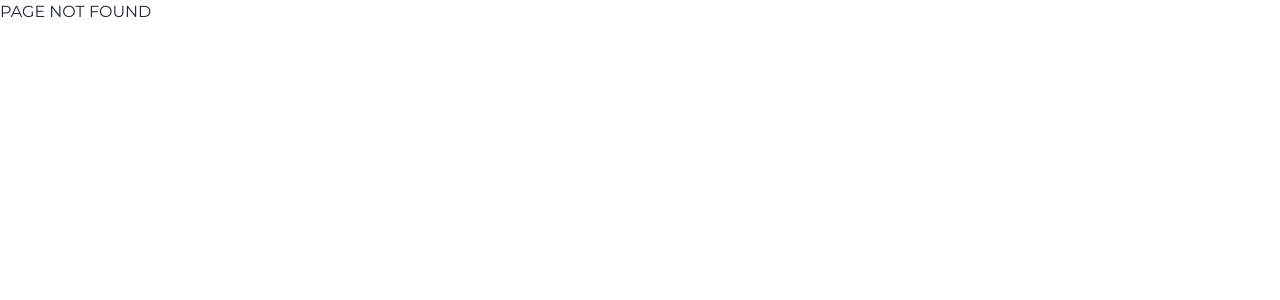
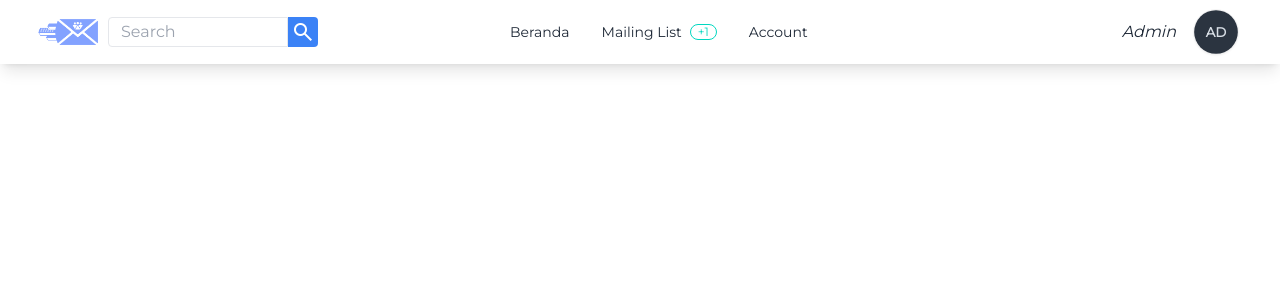
Before and after one commit to Project-Digital-Citizen/Front-End, a React (Vite) app: page /berandaadm in a window 1280 px wide. Before the commit this address had no page. Shown: the top 300 px of the page. Built offline with nearby package versions, Linux system fonts and the light colour scheme.

Commit message:
add  pages admin

```diff
--- a/src/App.jsx
+++ b/src/App.jsx
@@ -8,12 +8,14 @@ import Register from "./pages/Register";
 import PageNotFound from "./pages/PageNotFound";
 import Login from "./pages/Login";
 import Profile from "./pages/Profile";
+import BerandaADM from "./pages/Admin/BerandaADM";
 
 const App = () => {
   return (
     <Router>
       <Routes>
         <Route path="/" element={<Hero />} />
+        <Route path="/berandaadm" element={<BerandaADM />} />
         <Route path="/register" element={<Register />} />
         <Route path="/login" element={<Login />} />
         <Route path="/profile" element={<Profile />} />
--- /dev/null
+++ b/src/components/NavbarADM.jsx
@@ -0,0 +1,170 @@
+import { useNavigate } from "react-router-dom";
+import logoDigzen from "../assets/images/logo_3.png";
+
+const NavbarADM = () => {
+  const navigate = useNavigate();
+  return (
+    <>
+      <div className="flex h-[4rem] justify-between bg-white items-center shadow-lg z-50 sticky top-0">
+        <div className="">
+          <div className="md:hidden">
+            <h2 className="w-[58px] md:hidden"></h2>
+          </div>
+          {/*  */}
+          <div
+            className="-ml-6 gap-2 md:flex pl-9 w-auto md:ml-0 cursor-pointer"
+            onClick={() => navigate("/")}
+          >
+            <img src={logoDigzen} alt="" className="h-9" />
+            <div className="hidden md:flex md:w-[100px] items-center">
+              <input
+                type="text"
+                placeholder="Search"
+                className="border w-[180px] p-[2px] pl-3 rounded-l"
+              />
+              <button className="flex bg-blue-500 text-white p-[3px] rounded-r">
+                <span className="material-symbols-outlined">search</span>
+              </button>
+            </div>
+          </div>
+        </div>
+        <div
+          className="flex cursor-pointer md:hidden "
+          onClick={() => navigate("/")}
+        >
+          <div className="flex items-center">
+            <input
+              type="text"
+              placeholder="Search"
+              className="border w-[180px] p-[2px] pl-3 rounded-l"
+            />
+            <button className="flex bg-blue-500 text-white p-[3px] rounded-r">
+              <span className="material-symbols-outlined">search</span>
+            </button>
+          </div>
+        </div>
+        <div className="hidden md:block">
+          <ul className="menu menu-horizontal">
+            <li>
+              <a onClick={() => navigate("/")}>Beranda</a>
+            </li>
+            <li>
+              <a onClick={() => navigate("/")}>
+                Mailing List{" "}
+                <div className="badge badge-sm badge-accent badge-outline">
+                  +1
+                </div>
+              </a>
+            </li>
+            <li>
+              <a onClick={() => navigate("/")}>Account</a>
+            </li>
+          </ul>
+        </div>
+        {/*  */}
+        <div className="dropdown dropdown-end hidden md:block pr-9">
+          <i className="px-3">Admin</i>
+          <label tabIndex={0} className="">
+            <div className="avatar placeholder btn btn-circle m-1">
+              <div className=" bg-neutral text-neutral-content rounded-full w-12">
+                <span>AD</span>
+              </div>
+            </div>
+          </label>
+          <ul
+            tabIndex={0}
+            className="dropdown-content z-[1] menu p-2 shadow bg-base-100 rounded-box w-52"
+          >
+            <li>
+              <a
+                className="justify-between"
+                onClick={() => navigate("/profile")}
+              >
+                Profile
+              </a>
+            </li>
+            <li>
+              <a onClick={() => navigate("/login")}>Logout</a>
+            </li>
+          </ul>
+        </div>{" "}
+        <div className=" md:hidden">
+          <div className=" drawer drawer-end md:hidden">
+            <input id="my-drawer" type="checkbox" className="drawer-toggle" />
+            <div className=" drawer-content ">
+              {/* Page content here */}
+              <label
+                htmlFor="my-drawer"
+                className="btn btn-ghost drawer-button"
+              >
+                <svg
+                  xmlns="http://www.w3.org/2000/svg"
+                  fill="none"
+                  viewBox="0 0 24 24"
+                  className=" inline-block w-6 h-6 stroke-current"
+                >
+                  <path
+                    strokeLinecap="round"
+                    strokeLinejoin="round"
+                    strokeWidth="2"
+                    d="M4 6h16M4 12h16M4 18h16"
+                  ></path>
+                </svg>
+              </label>
+            </div>
+            <div className="z-50 drawer-side">
+              <label
+                htmlFor="my-drawer"
+                aria-label="close sidebar"
+                className="drawer-overlay"
+              ></label>
+              <ul className=" menu menu-vertical gap-4 p-6 w-58 min-h-full bg-base-200">
+                {/* Sidebar content here */}
+                <li>
+                  <details className="w-auto ">
+                    <summary className="p-2">
+                      <div className="avatar placeholder">
+                        <div className=" bg-neutral text-neutral-content rounded-full w-12">
+                          <span>AD</span>
+                        </div>
+                      </div>
+                      <i>Admin</i>
+                    </summary>
+                    <ul>
+                      <li>
+                        <a className="p-2 hover:border border-indigo">
+                          Profile
+                        </a>
+                      </li>
+                      <li>
+                        <a className="p-2 hover:border border-indigo">Logout</a>
+                      </li>
+                    </ul>
+                  </details>
+                </li>
+                <ul className="menu bg-base-200 w-56 rounded-box">
+                  <li>
+                    <a onClick={() => navigate("/")}>Beranda</a>
+                  </li>
+                  <li>
+                    <a onClick={() => navigate("/")}>
+                      Mailing List{" "}
+                      <div className="badge badge-sm badge-accent badge-outline">
+                        +1
+                      </div>
+                    </a>
+                  </li>
+                  <li>
+                    <a onClick={() => navigate("/")}>Account</a>
+                  </li>
+                </ul>
+              </ul>
+            </div>
+          </div>
+        </div>
+      </div>
+    </>
+  );
+};
+
+export default NavbarADM;
--- /dev/null
+++ b/src/pages/Admin/BerandaADM.jsx
@@ -0,0 +1,10 @@
+import NavbarADM from "../../components/NavbarADM";
+
+const BerandaADM = () => {
+  return (
+    <>
+      <NavbarADM />
+    </>
+  );
+};
+export default BerandaADM;
```
